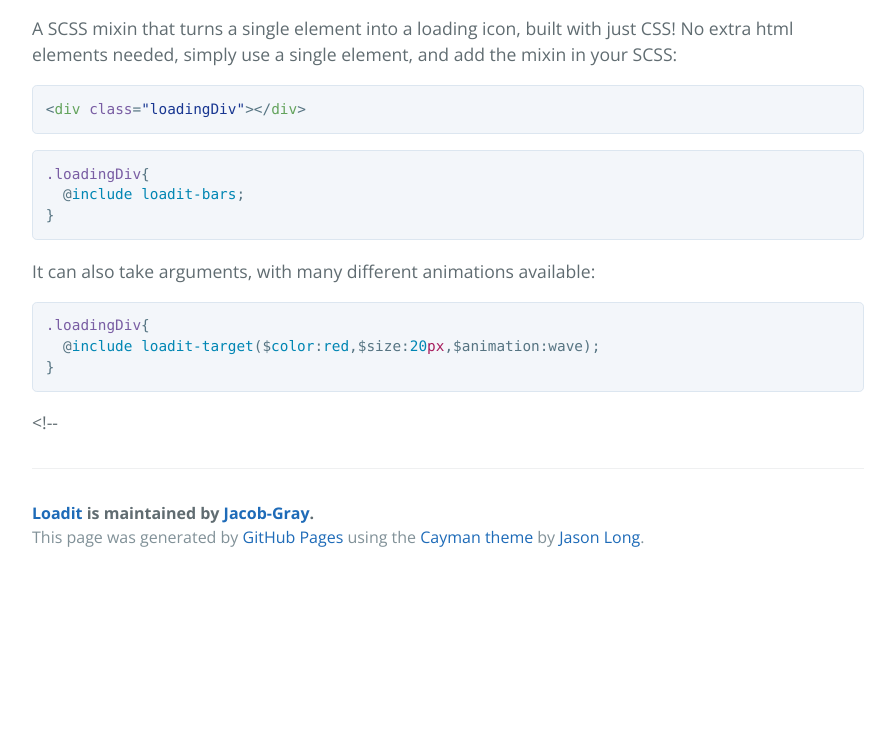
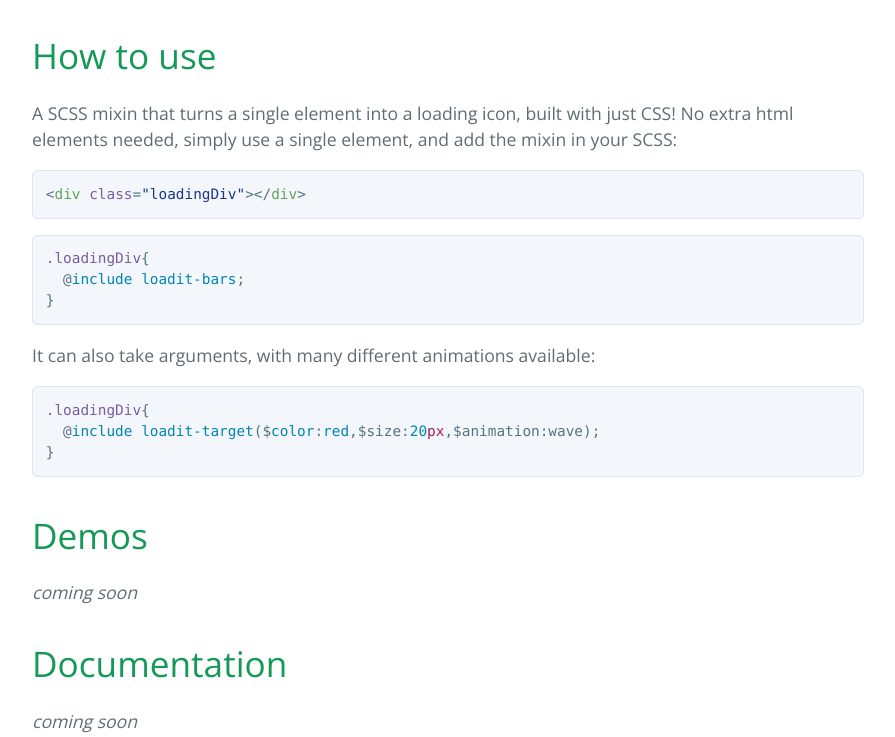
Before and after one commit to Jacob-Gray/loadit.scss, a plain HTML site: page index.html in a window 1280 px wide. Shown: the part 750-1487 px from the top of the page, without its empty margins (192-1087 px from the left). Before the commit the page ends 1331 px from the top, so only its background shows below. Drawn offline with nearby package versions, Linux system fonts and the light colour scheme.

```diff
--- a/index.html
+++ b/index.html
@@ -22,6 +22,9 @@
       <p><img src="http://s27.postimg.org/o4m4qphb7/loader.png">
 <em>Note: This is still under development, but will be released soon.</em></p>
 
+<h1>
+<a id="how-to-use" class="anchor" href="#how-to-use" aria-hidden="true"><span class="octicon octicon-link"></span></a>How to use</h1>
+
 <p>A SCSS mixin that turns a single element into a loading icon, built with just CSS! No extra html elements needed, simply use a single element, and add the mixin in your SCSS:</p>
 
 <div class="highlight highlight-text-html-basic"><pre>&lt;<span class="pl-ent">div</span> <span class="pl-e">class</span>=<span class="pl-s"><span class="pl-pds">"</span>loadingDiv<span class="pl-pds">"</span></span>&gt;&lt;/<span class="pl-ent">div</span>&gt;</pre></div>
@@ -36,7 +39,15 @@
   @<span class="pl-c1">include</span> <span class="pl-c1">loadit-<span class="pl-c1">target</span></span>($<span class="pl-c1"><span class="pl-c1">color</span></span>:<span class="pl-c1">red</span>,$size:<span class="pl-c1">20<span class="pl-k">px</span></span>,$animation:wave);
 }</pre></div>
 
-<p>&lt;!--</p>
+<h1>
+<a id="demos" class="anchor" href="#demos" aria-hidden="true"><span class="octicon octicon-link"></span></a>Demos</h1>
+
+<p><em>coming soon</em></p>
+
+<h1>
+<a id="documentation" class="anchor" href="#documentation" aria-hidden="true"><span class="octicon octicon-link"></span></a>Documentation</h1>
+
+<p><em>coming soon</em></p>
 
       <footer class="site-footer">
         <span class="site-footer-owner"><a href="https://github.com/Jacob-Gray/loadit">Loadit</a> is maintained by <a href="https://github.com/Jacob-Gray">Jacob-Gray</a>.</span>
```
Also changed, not shown: params.json (+1 -1 lines).
